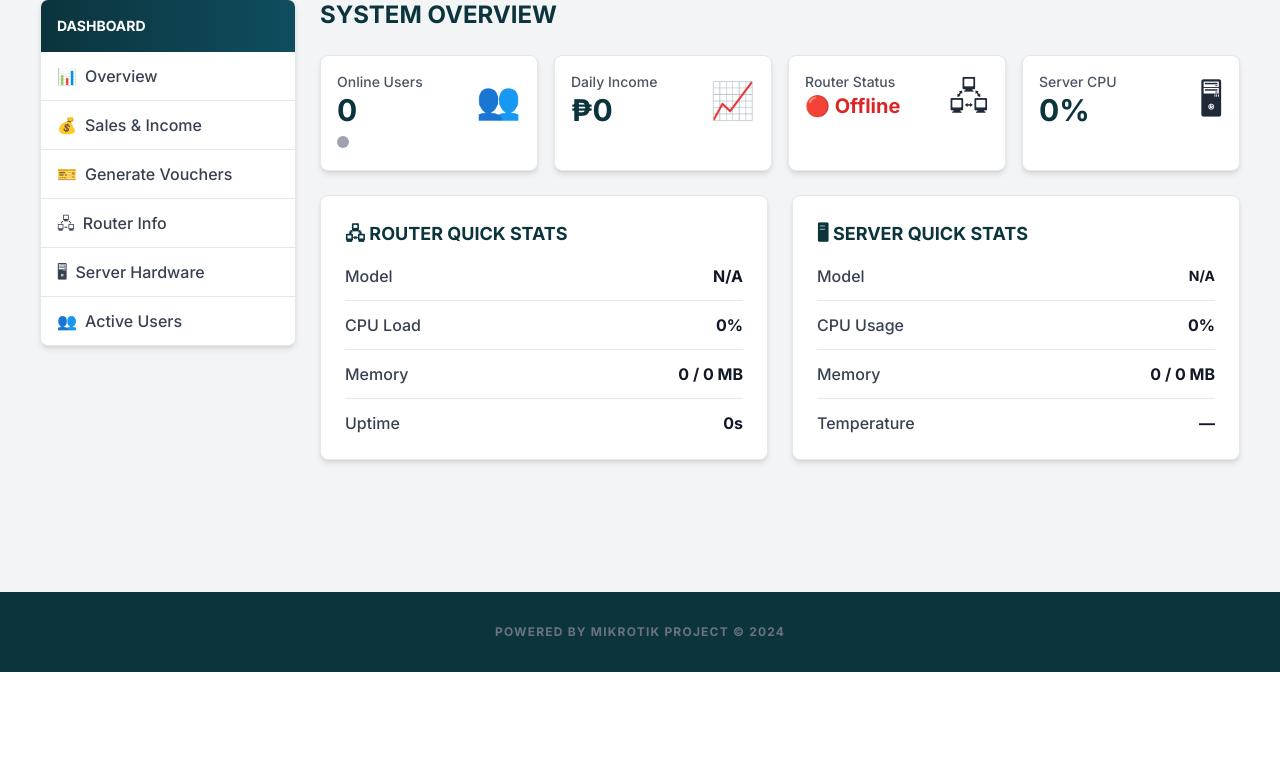
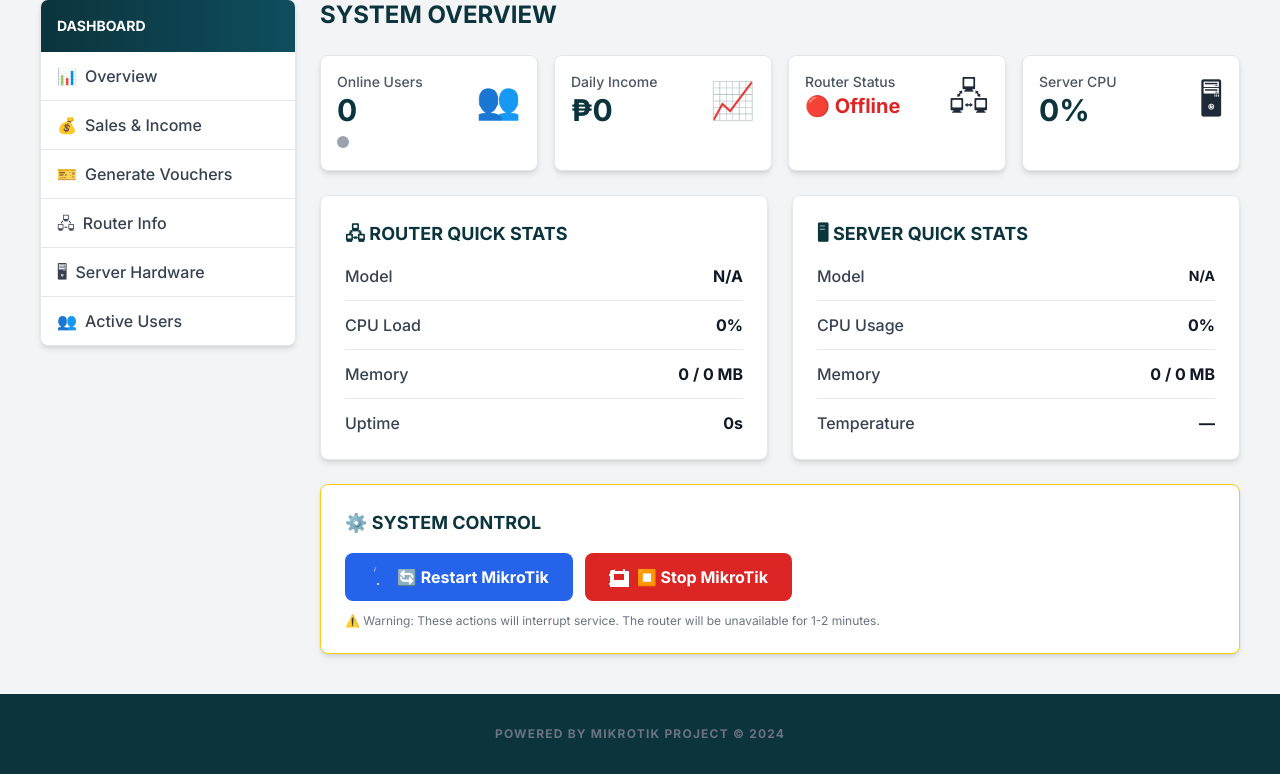
Before and after one commit to jsnb21/mikrotik-project, a Flask app: template app/admin/templates/dashboard.html in a window 1280 px wide. Shown: the part 312-1086 px from the top of the page. Before the commit the page ends 984 px from the top, so only its background shows below. Run offline with Flask 3, Linux system fonts and the light colour scheme; the template is opened without the code that fills it, so the values that code supplies are empty; the visitor is signed in with stand-in values (Sample User, id 1); some libraries are stand-ins or nearby versions.

Commit message:
Mikrotik Management Buttons

```diff
--- a/app/admin/templates/dashboard.html
+++ b/app/admin/templates/dashboard.html
@@ -158,6 +158,27 @@
                             </div>
                         </div>
                     </div>
+                </div>
+
+                <!-- System Control Panel -->
+                <div class="mt-6 bg-white rounded-lg shadow-md border border-yellow-400 p-6">
+                    <h3 class="text-lg font-bold text-[#0b343d] mb-4 uppercase">⚙️ System Control</h3>
+                    <div class="flex flex-wrap gap-3">
+                        <button onclick="confirmRestart()" class="px-6 py-3 bg-blue-600 text-white font-semibold rounded-lg hover:bg-blue-700 transition flex items-center gap-2">
+                            <svg class="w-5 h-5" fill="currentColor" viewBox="0 0 20 20">
+                                <path fill-rule="evenodd" d="M4 2a1 1 0 011 1v2.101a7.002 7.002 0 1119.414 1.414 1 1 0 01-1.414-1.414A5.002 5.002 0 005.659 5.109V3a1 1 0 01-1-1zm5 14a1 1 0 100 2 1 1 0 000-2z" clip-rule="evenodd" />
+                            </svg>
+                            🔄 Restart MikroTik
+                        </button>
+                        <button onclick="confirmStop()" class="px-6 py-3 bg-red-600 text-white font-semibold rounded-lg hover:bg-red-700 transition flex items-center gap-2">
+                            <svg class="w-5 h-5" fill="currentColor" viewBox="0 0 20 20">
+                                <path fill-rule="evenodd" d="M5 2a1 1 0 011 1v1h8V3a1 1 0 112 0v1h3a2 2 0 012 2v2h1a1 1 0 110 2h-1v6h1a1 1 0 110 2h-1v3a2 2 0 01-2 2h-3v1a1 1 0 11-2 0v-1H8v1a1 1 0 11-2 0v-1H3a2 2 0 01-2-2v-3H0a1 1 0 110-2h1V9H0a1 1 0 010-2h1V5a2 2 0 012-2h3V3a1 1 0 011-1zm0 5h10v6H5V7z" clip-rule="evenodd" />
+                            </svg>
+                            ⏹️ Stop MikroTik
+                        </button>
+                    </div>
+                    <p class="text-xs text-gray-500 mt-3">⚠️ Warning: These actions will interrupt service. The router will be unavailable for 1-2 minutes.</p>
+                </div>
                 </div>
             </div>
 
@@ -617,5 +638,67 @@
         const resultsDiv = document.getElementById('voucher-results');
         resultsDiv.innerHTML = '<p class="text-gray-500 text-center py-8">No vouchers generated yet. Select a profile and click Generate.</p>';
     }
+
+    // Confirm and restart MikroTik
+    function confirmRestart() {
+        const confirmed = confirm('⚠️ WARNING: This will RESTART the MikroTik router.\n\nThe router will be unavailable for 1-2 minutes.\n\nContinue?');
+        if (confirmed) {
+            restartMikrotik();
+        }
+    }
+
+    // Restart MikroTik via API
+    async function restartMikrotik() {
+        try {
+            const response = await fetch('/admin/api/restart-mikrotik', {
+                method: 'POST',
+                headers: {
+                    'Content-Type': 'application/json'
+                }
+            });
+
+            const data = await response.json();
+
+            if (data.success) {
+                alert('✅ ' + data.message);
+            } else {
+                alert('❌ Error: ' + data.message);
+            }
+        } catch (error) {
+            console.error('Error restarting MikroTik:', error);
+            alert('Failed to restart MikroTik. Please try again.');
+        }
+    }
+
+    // Confirm and stop MikroTik
+    function confirmStop() {
+        const confirmed = confirm('⚠️ CRITICAL WARNING: This will STOP/SHUTDOWN the MikroTik router.\n\nThe router will power off and need manual restart.\n\nContinue?');
+        if (confirmed) {
+            stopMikrotik();
+        }
+    }
+
+    // Stop MikroTik via API
+    async function stopMikrotik() {
+        try {
+            const response = await fetch('/admin/api/stop-mikrotik', {
+                method: 'POST',
+                headers: {
+                    'Content-Type': 'application/json'
+                }
+            });
+
+            const data = await response.json();
+
+            if (data.success) {
+                alert('✅ ' + data.message);
+            } else {
+                alert('❌ Error: ' + data.message);
+            }
+        } catch (error) {
+            console.error('Error stopping MikroTik:', error);
+            alert('Failed to stop MikroTik. Please try again.');
+        }
+    }
 </script>
 {% endblock %}
--- a/app/utils.py
+++ b/app/utils.py
@@ -759,3 +759,55 @@ def fetch_traffic_async(interface, callback):
 
     thread = threading.Thread(target=_fetch, daemon=True)
     thread.start()
+
+# ============ SYSTEM CONTROL COMMANDS ============
+
+def restart_mikrotik(api_pool=None):
+    """Restart the MikroTik RouterOS system via API.
+
+    Returns:
+        dict: {'success': bool, 'message': str}
+    """
+    if not ROUTEROS_AVAILABLE:
+        return {'success': False, 'message': 'MikroTik API not available'}
+
+    try:
+        api = api_pool.get_api() if api_pool else get_mikrotik_api()
+        if not api:
+            return {'success': False, 'message': 'Cannot connect to MikroTik API'}
+
+        # Call the reboot command
+        api.get_resource('/system/reboot').call('reboot', {})
+        _debug("[DEBUG] MikroTik reboot command sent successfully")
+        return {'success': True, 'message': 'MikroTik restart command sent. Router will reboot in 10 seconds.'}
+
+    except Exception as e:
+        error_msg = f"Error restarting MikroTik: {str(e)}"
+        print(f"[MIKROTIK] {error_msg}")
+        _debug(f"[DEBUG] {error_msg}")
+        return {'success': False, 'message': error_msg}
+
+def stop_mikrotik(api_pool=None):
+    """Stop/Power off the MikroTik RouterOS system via API.
+
+    Returns:
+        dict: {'success': bool, 'message': str}
+    """
+    if not ROUTEROS_AVAILABLE:
+        return {'success': False, 'message': 'MikroTik API not available'}
+
+    try:
+        api = api_pool.get_api() if api_pool else get_mikrotik_api()
+        if not api:
+            return {'success': False, 'message': 'Cannot connect to MikroTik API'}
+
+        # Call the shutdown command
+        api.get_resource('/system/shutdown').call('shutdown', {})
+        _debug("[DEBUG] MikroTik shutdown command sent successfully")
+        return {'success': True, 'message': 'MikroTik shutdown command sent. Router will power off in 10 seconds.'}
+
+    except Exception as e:
+        error_msg = f"Error stopping MikroTik: {str(e)}"
+        print(f"[MIKROTIK] {error_msg}")
+        _debug(f"[DEBUG] {error_msg}")
+        return {'success': False, 'message': error_msg}
```
Also changed, not shown: app/admin/routes.py (+21 -0 lines).
